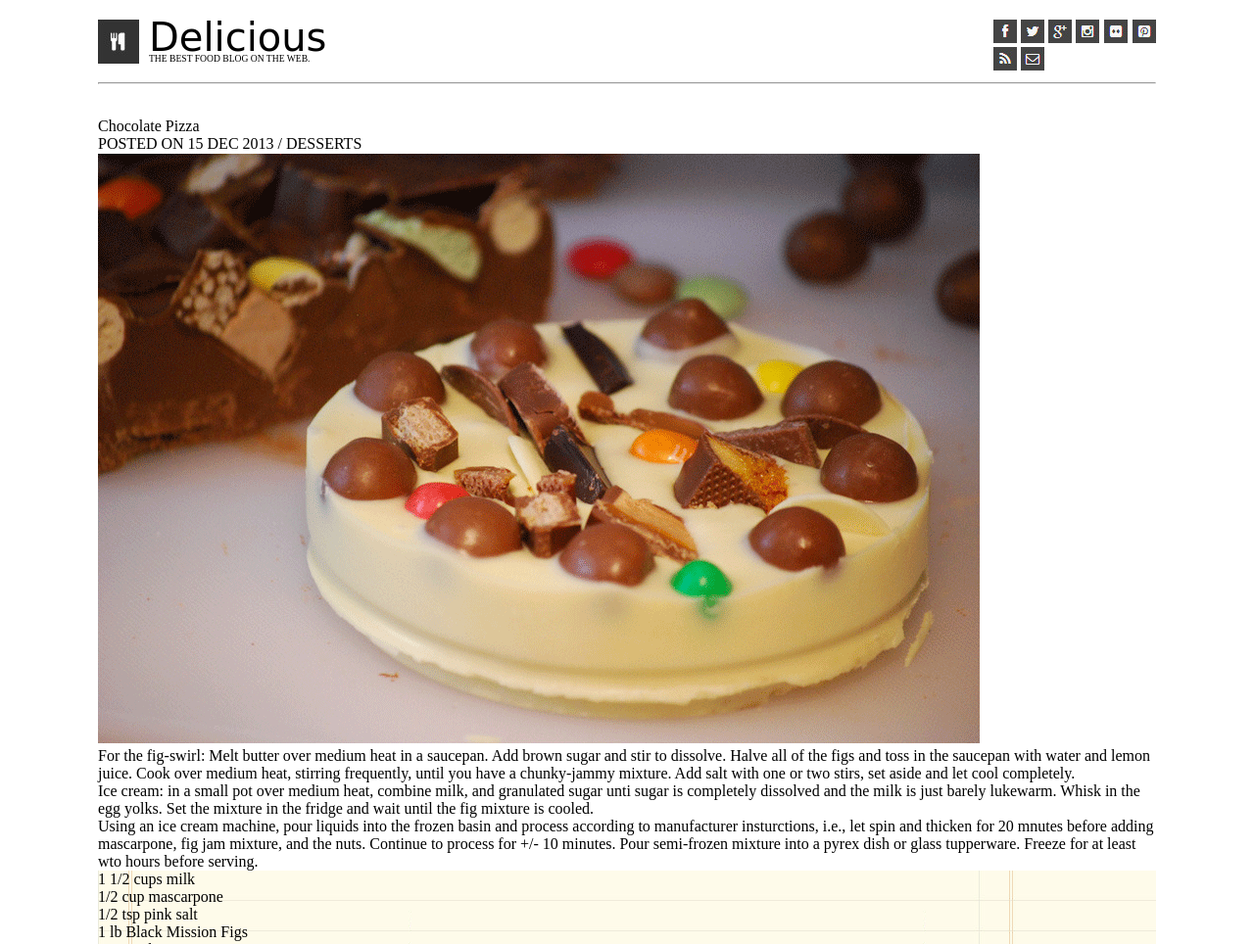
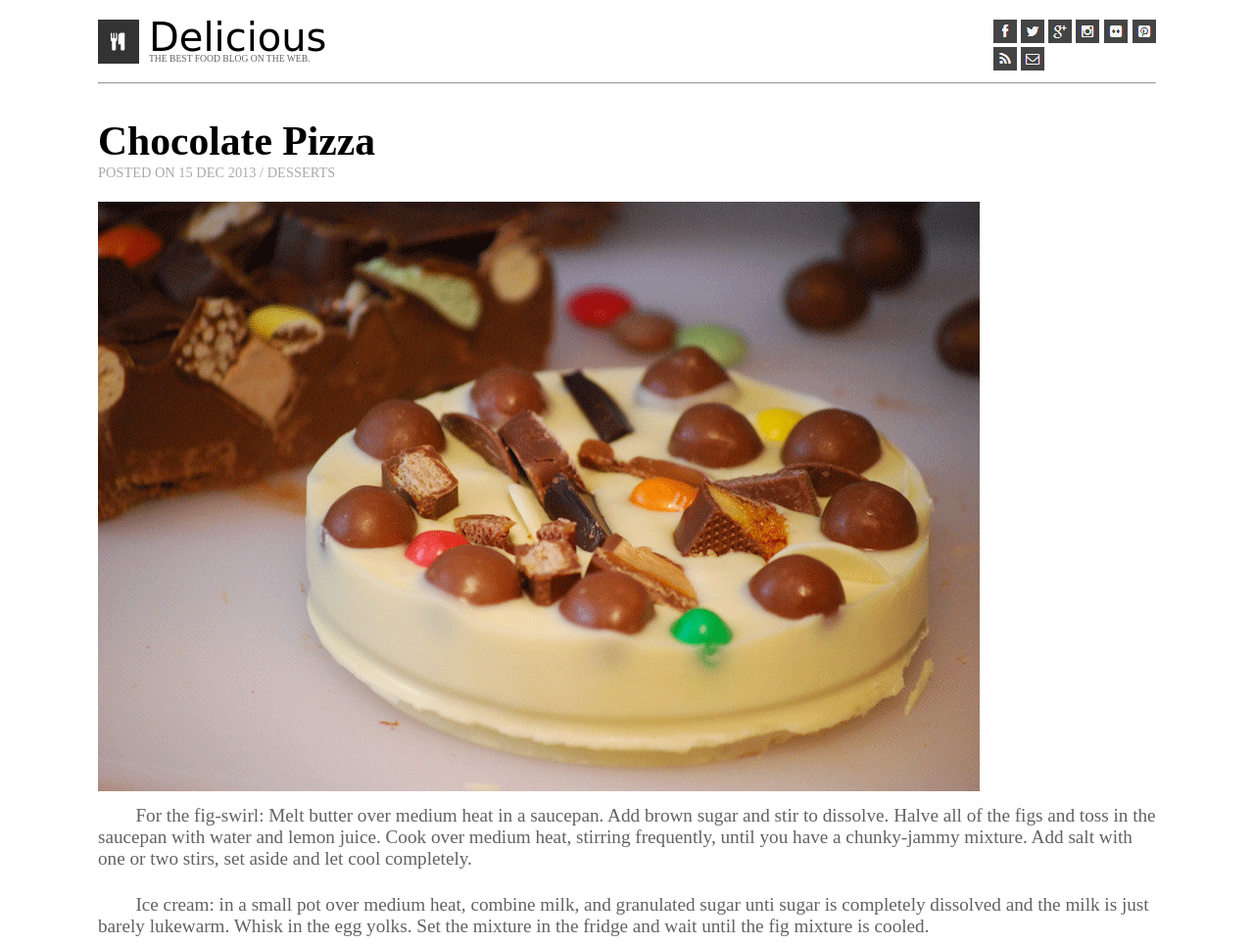
Before and after one commit to BenFrancka/chocolate-pizza, a plain HTML site: page index.html in a window 1280 px wide. Shown: the top 964 px of the page at 98% size. Drawn offline with Linux system fonts and the light colour scheme.

Commit message:
more CSS

```diff
--- a/index.html
+++ b/index.html
@@ -60,15 +60,15 @@
             <img src="assets/choco-pizza.png" />
         </section>
 
-        <p>
+        <p class="main-par">
             For the fig-swirl: Melt butter over medium heat in a saucepan. Add brown sugar and stir to dissolve. Halve all of the figs and toss in the saucepan with water and lemon juice. Cook over medium heat, stirring frequently, until you have a chunky-jammy mixture. Add salt with one or two stirs, set aside and let cool completely.
         </p>
 
-        <p>
+        <p class="main-par">
             Ice cream: in a small pot over medium heat, combine milk, and granulated sugar unti sugar is completely dissolved and the milk is just barely lukewarm. Whisk in the egg yolks. Set the mixture in the fridge and wait until the fig mixture is cooled.
         </p>
 
-        <p>
+        <p class="main-par">
             Using an ice cream machine, pour liquids into the frozen basin and process according to manufacturer insturctions, i.e., let spin and thicken for 20 mnutes before adding mascarpone, fig jam mixture, and the nuts. Continue to process for +/- 10 minutes. Pour semi-frozen mixture into a pyrex dish or glass tupperware. Freeze for at least wto hours before serving.
         </p>
 
--- a/styles/style.css
+++ b/styles/style.css
@@ -25,14 +25,17 @@ header {
 .logo-text span {
     font-family: 'Brush Script MT', cursive;
     font-size: 2.5rem;
+    color: black;
 }
 .logo-text p{
     font-size: .6rem;
     line-height: .9;
+    color:rgb(99, 98, 98);
 }
 
 ul {
     background-image: url('../assets/list-bg.png');
+    margin-bottom: 30px;
 }
 
 hr {
@@ -91,3 +94,29 @@ footer {
     font-weight: bolder;
     font-size: 1.5rem;
 }
+
+.title-section {
+    margin-bottom: 10px;
+}
+
+.main-image {
+    margin-bottom: 10px;
+}
+
+.main-par {
+    margin-bottom: 25px;
+    text-indent: 2em;
+    color: rgb(99, 98, 98);
+    font-size: 1.2rem;
+}
+
+h1 {
+    font-weight: bolder;
+    font-size: 2.6rem;
+}
+
+h4 {
+    font-size: 0.9rem;
+    margin-bottom: 20px;
+    color: darkgray;
+}
```
